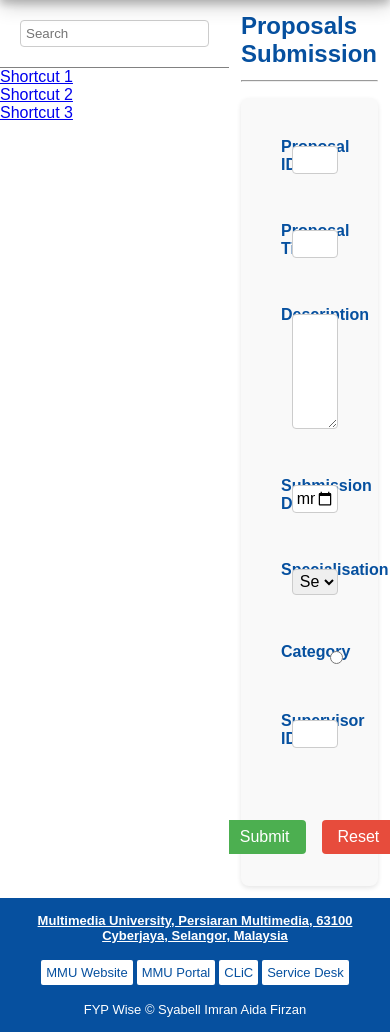
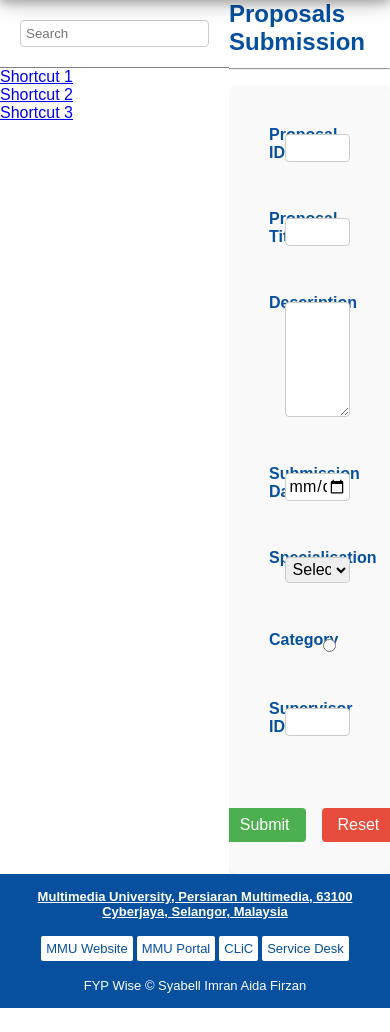
Before and after one commit to FYPWise/FYPWise-web, a PHP site: page /common-ui/form-normal.html in a window 390 px wide. Shown: the part 50-1082 px from the top of the page. After the commit the page ends 1058 px from the top, so only its background shows below. Run offline with PHP 8.4, Linux system fonts and the light colour scheme; some web fonts are replaced.

Commit message:
Update common-ui.css

```diff
--- a/css/common-ui.css
+++ b/css/common-ui.css
@@ -252,7 +252,7 @@ body:has(.menubutton > input:checked) .content {
     overflow-x: auto;
     flex: 1;
     height: max-content;
-    padding: 12px;
+    padding: 0px;
   }
 
   .main {
```
